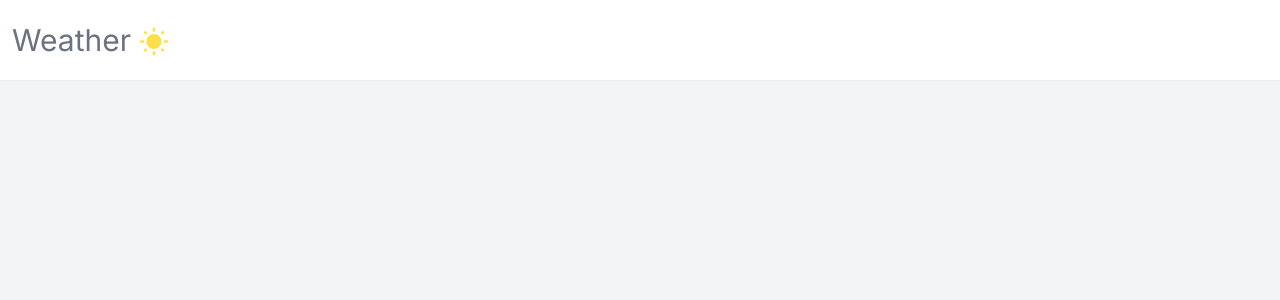
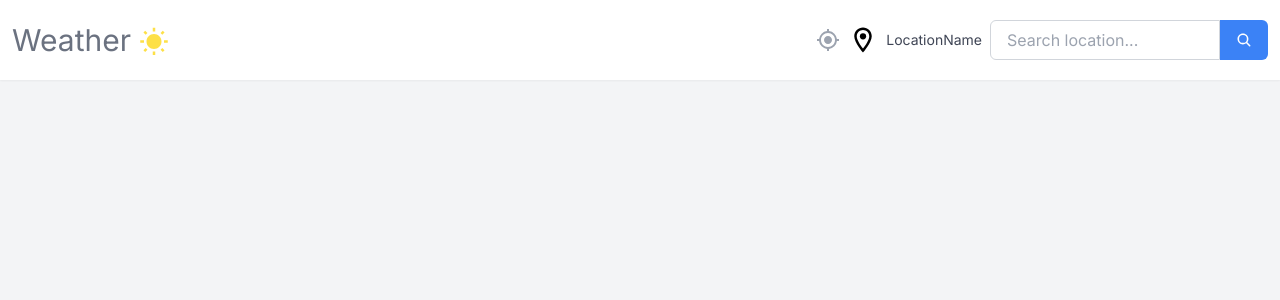
Before and after one commit to keith-flynn/weather-app, a Next.js app: page / in a window 1280 px wide. Shown: the top 300 px of the page. Built offline with nearby package versions, Linux system fonts and the light colour scheme.

Commit message:
Complete navbar visuals
Add location icons, a search field and button. SearchBox needs props.

```diff
--- a/src/components/Navbar.tsx
+++ b/src/components/Navbar.tsx
@@ -1,5 +1,8 @@
 import React from 'react'
 import { MdWbSunny } from "react-icons/md";
+import { MdMyLocation } from "react-icons/md";
+import { MdOutlineLocationOn } from "react-icons/md";
+import SearchBox from './SearchBox';
 
 type Props = {}
 
@@ -11,6 +14,16 @@
           <h2 className="text-gray-500 text-3xl">Weather</h2>
           <MdWbSunny className="text-3xl mt-1 text-yellow-300" />
         </p>
+        {/* */}
+        <section className="flex gap-2 items-center">
+          <MdMyLocation className="text-2xl text-gray-400 hover:opacity-80 cursor-pointer" />
+          <MdOutlineLocationOn className="text-3xl" />
+          <p className="text-slate-900/80 text-sm"> LocationName </p>
+          <div>
+            {/* SearchBox */}
+            <SearchBox />
+          </div>
+        </section>
       </div>
     </nav>
   )
--- /dev/null
+++ b/src/components/SearchBox.tsx
@@ -0,0 +1,19 @@
+import * as React from 'react';
+import { IoSearch } from "react-icons/io5";
+
+type Props = {}
+
+export default function SearchBox({}: Props) {
+  return (
+    <form className="flex relative items-center justify-center h-10">
+      <input
+        type="text"
+        placeholder="Search location..."
+        className="px-4 py-2 w-[230px] border border-gray-300 rounded-l-md focus:outline-none focus:border-blue-500 h-full"
+       />
+      <button className="px-4 py-[9px] bg-blue-500 text-white rounded-r-md focus:outline-none hover:bg-blue-600 h-full">
+        <IoSearch />
+      </button>
+    </form>
+  );
+}
```
